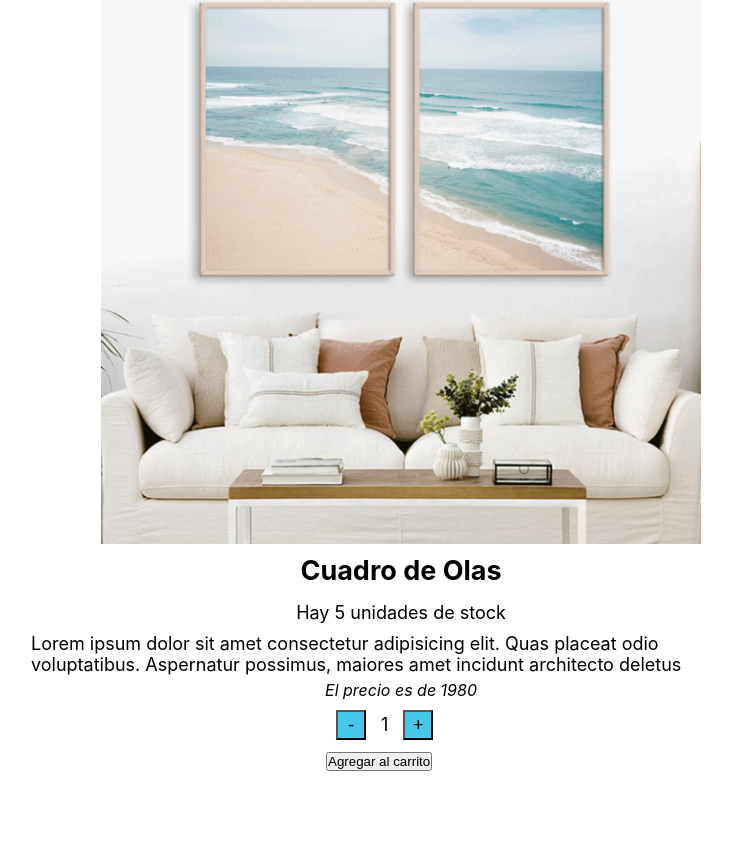
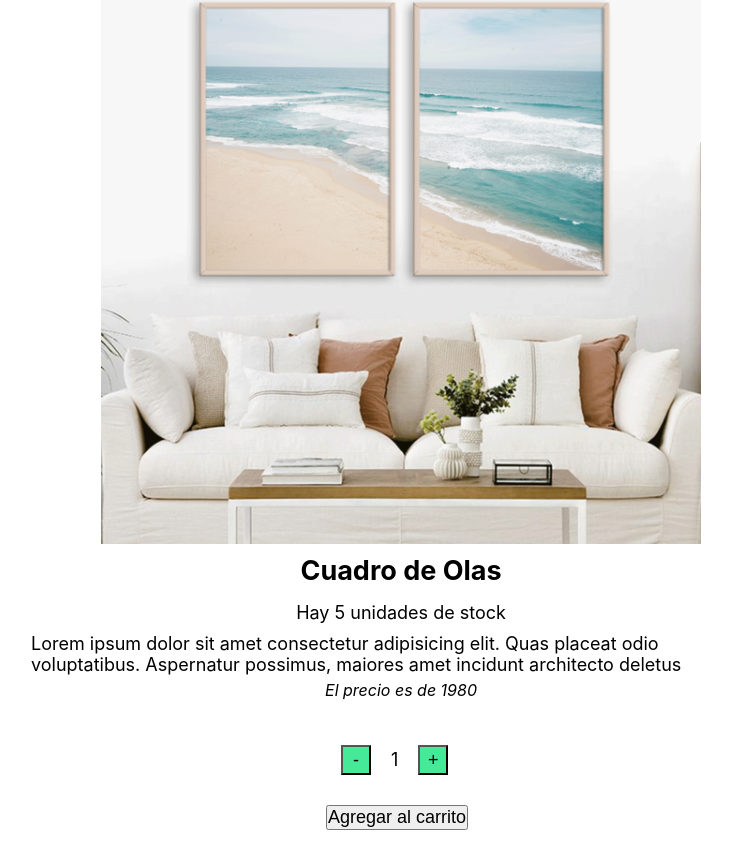
Before and after one commit to ferreirabelen/My-ecommerce, a React (Create React App) app: page /detalle/1 in a window 1280 px wide. Shown: the part 218-1086 px from the top of the page, without its empty margins (214-946 px from the left). Built offline with nearby package versions, Linux system fonts and the light colour scheme.

Commit message:
desafio 8

```diff
--- a/src/componentes/ItemCount.jsx
+++ b/src/componentes/ItemCount.jsx
@@ -1,6 +1,6 @@
 import {useState} from "react";
 
-function ItemCount({stock,initial}){
+function ItemCount({stock,initial, onAdd}){
     const [cant, setCant] = useState(initial);
 
     function Suma(){
@@ -27,7 +27,7 @@ function ItemCount({stock,initial}){
             <button className="boton" onClick={Resta}>-</button>
             <span>{cant}</span>
             <button className="boton" onClick={Suma}>+</button>
-            <button>Agregar al carrito</button>
+            <button onClick={onAdd} className="agregarCarrito" >Agregar al carrito</button>
         </div>
     )
 }
--- a/src/componentes/css/nav.css
+++ b/src/componentes/css/nav.css
@@ -1,6 +1,10 @@
 *{
     margin: 0;
     padding: 0;
+}
+
+a{
+    text-decoration: none;
 }
 
 nav ul li {
@@ -73,9 +77,12 @@ img{
     justify-content:baseline;
     align-items: center;
     padding-left: 240px;
+    padding-bottom: 30px;
 
 }
-
+em{
+    padding-bottom: 20px;
+}
 .unicaimg{
     width: 600px;
     height: 600px;
@@ -87,11 +94,27 @@ img{
 .div-boton{
     height: 150px;
     width: 150px;
+    padding-top: 10px;
 }
 .boton{
     width: 30px;
-    background-color: rgb(69, 200, 233);
+    background-color: rgb(69, 233, 151);
     height: 30px;
-    margin:10px;
+    margin: 15px;
     font-size: 18px;
+
 }
+
+.agregarCarrito{
+    text-decoration: none;
+    font-size: 18px;
+    margin-top:15px;
+
+}
+
+.terminarCompra{
+    text-decoration: none;
+    color: black;
+    font-size: 24px;
+    height: 300px;
+}
--- a/src/componentes/item.jsx
+++ b/src/componentes/item.jsx
@@ -12,7 +12,7 @@ const Item = ({item}) => {
             <p> El precio es de  <em> {item.precio}</em></p>
             <p> {item.descripcion} </p>
             <Link to = {urlDetalle}>
-                <button>Ver detalle del producto</button>
+                <button className="agregarCarrito">Ver detalle del producto</button>
             </Link>
             </div>
         </div>
--- a/src/componentes/itemDetail.jsx
+++ b/src/componentes/itemDetail.jsx
@@ -1,8 +1,16 @@
 
 import React from "react";
+import { useState } from "react";
 import ItemCount from "./ItemCount";
 
 export const ItemDetail = ({Item}) => {
+    const [desaparecerCount, setDesaparecerCount] = useState(false);
+
+
+    function handleOnAdd(){
+        console.log("tu vieja");
+        setDesaparecerCount(true);
+    }
     return (
         <div className = "unicoProducto">
             <img src={Item.img} alt={Item.nombre} className = "unicaimg" />
@@ -11,7 +19,13 @@ export const ItemDetail = ({Item}) => {
             <p > {Item.descripcion} </p>
             <em> El precio es de {Item.precio} </em>
             <div>
-            <ItemCount stock={5} initial={1}/>
+
+            {
+                (desaparecerCount == false)
+                ?
+                <ItemCount onAdd = {handleOnAdd} stock={5} initial={1}/>
+                : <button><a href="/cart" className="terminarCompra" >terminar compra</a></button>
+            }
         </div>
         </div>
     )
```
